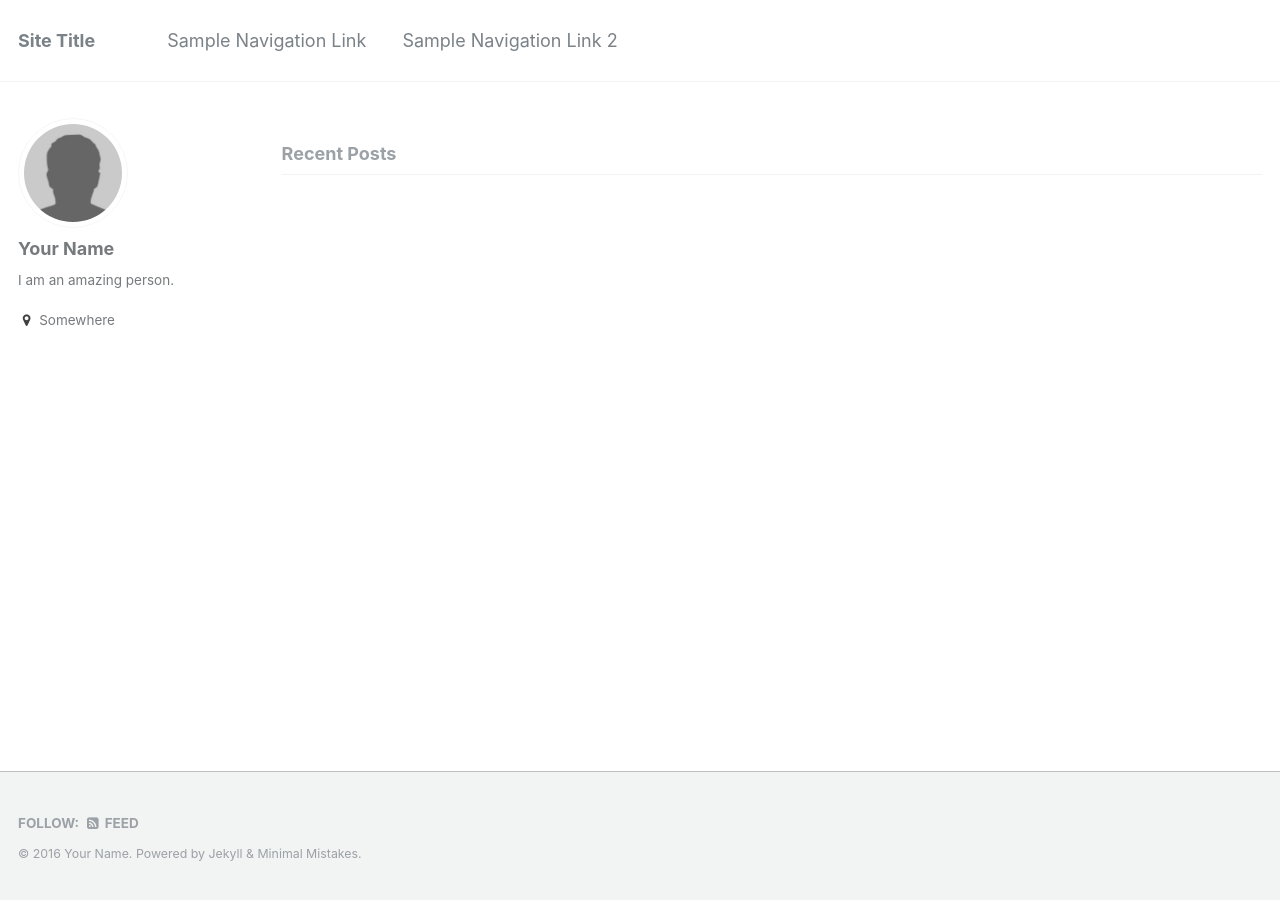
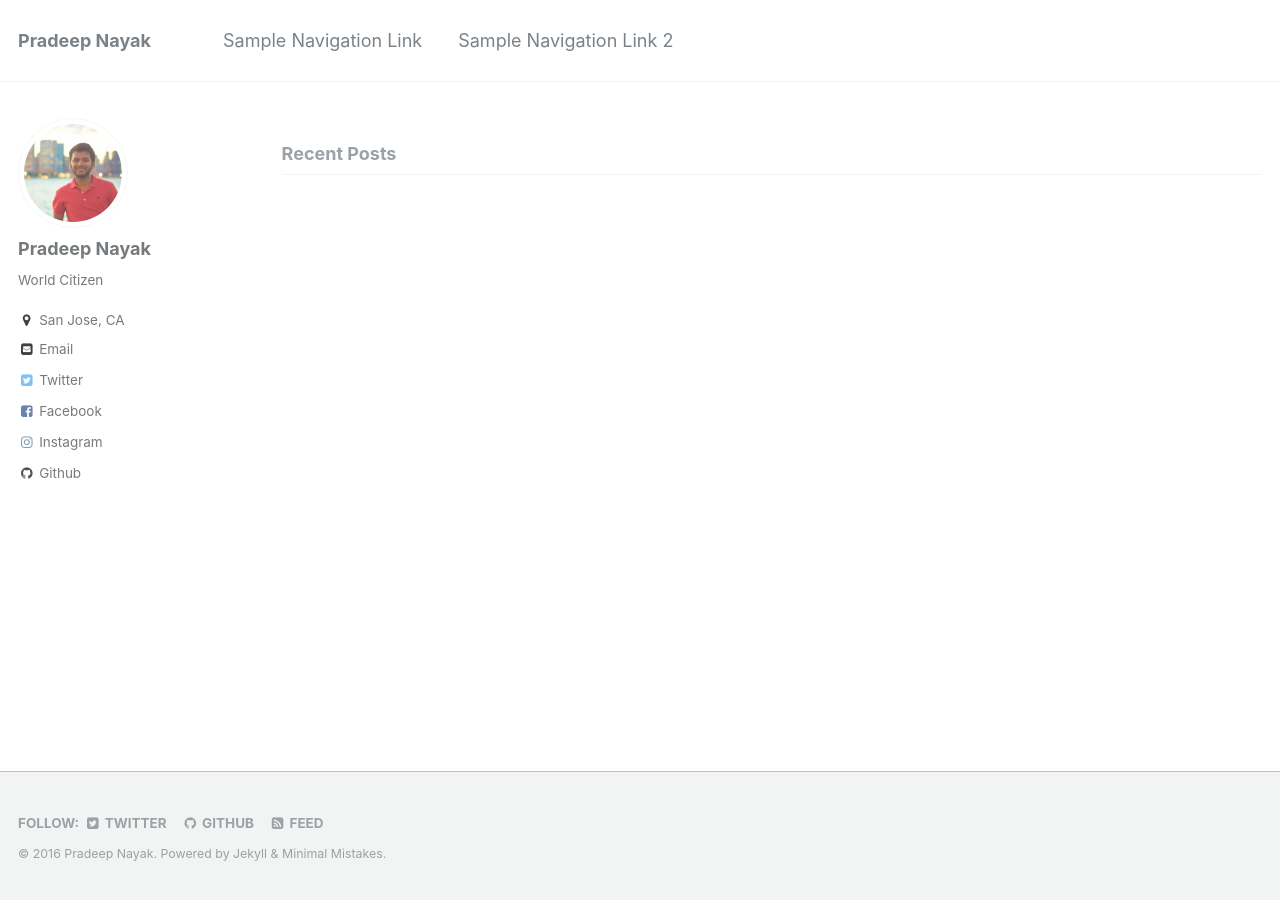
Before and after one commit to pradeep1288/pradeep1288.github.io, a Jekyll site: the page built from index.html, in a window 1280 px wide. Built offline with Jekyll 4.4.1, drawn with Linux system fonts in a browser that asks for light colours; the list of posts is cut into pages by our own code.

Commit message:
profile photo, default config

```diff
--- a/_config.yml
+++ b/_config.yml
@@ -6,11 +6,11 @@
 # `jekyll serve`. If you change this file, please restart the server process.
 
 # Site Settings
-locale                   : "en"
-title                    : "Site Title"
+locale                   : "en-US"
+title                    : "Pradeep Nayak"
 title_separator          : "-"
-name                     : "Your Name"
-description              : "An amazing website."
+name                     : "Pradeep Nayak"
+description              : "My experiences"
 url                      : # the base hostname & protocol for your site e.g. "https://mmistakes.github.io"
 baseurl                  : # the subpath of your site, e.g. "/blog"
 gh_repo                  :
@@ -18,9 +18,9 @@ teaser                   : # filename of teaser fallback teaser image placed in
 # breadcrumbs            : false # true, false (default)
 words_per_minute         : 200
 comments:
-  provider               : # false (default), "disqus", "discourse", "facebook", "google-plus", custom"
+  provider               : "disqus" # false (default), "disqus", "discourse", "facebook", "google-plus", custom"
   disqus:
-    shortname            : # https://help.disqus.com/customer/portal/articles/466208-what-s-a-shortname-
+    shortname            : "pradeepnayak" # https://help.disqus.com/customer/portal/articles/466208-what-s-a-shortname-
   discourse:
     server               : # https://meta.discourse.org/t/embedding-discourse-comments-via-javascript/31963 , e.g.: meta.discourse.org
   facebook:
@@ -37,7 +37,7 @@ yandex_site_verification :
 
 # Social Sharing
 twitter:
-  username               :
+  username               : "_prdp"
 facebook:
   username               :
   app_id                 :
@@ -63,22 +63,22 @@ google_ad_slot           :
 
 # Site Author
 author:
-  name             : "Your Name"
+  name             : "Pradeep Nayak"
   avatar           : "bio-photo.jpg"
-  bio              : "I am an amazing person."
-  location         : "Somewhere"
-  email            :
+  bio              : "World Citizen"
+  location         : "San Jose, CA"
+  email            : "pradeep1288@gmail.com"
   uri              :
   bitbucket        :
   codepen          :
   dribbble         :
   flickr           :
-  facebook         :
+  facebook         : "pradeepnayak"
   foursquare       :
-  github           :
+  github           : "pradeep1288"
   google_plus      :
   keybase          :
-  instagram        :
+  instagram        : "_prdp"
   lastfm           :
   linkedin         :
   pinterest        :
@@ -86,7 +86,7 @@ author:
   stackoverflow    : # http://stackoverflow.com/users/123456/username
   steam            :
   tumblr           :
-  twitter          :
+  twitter          : "_prdp"
   vine             :
   weibo            :
   xing             :
```
Also changed, not shown: Gemfile.lock, images/bio-photo.jpg.
